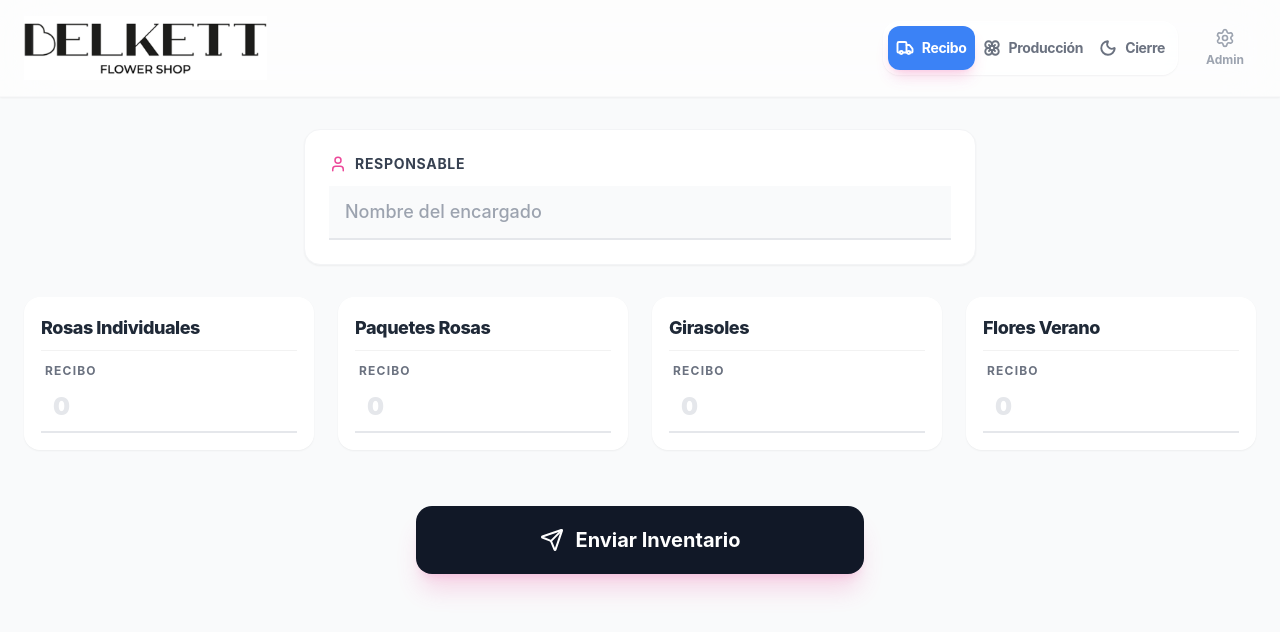
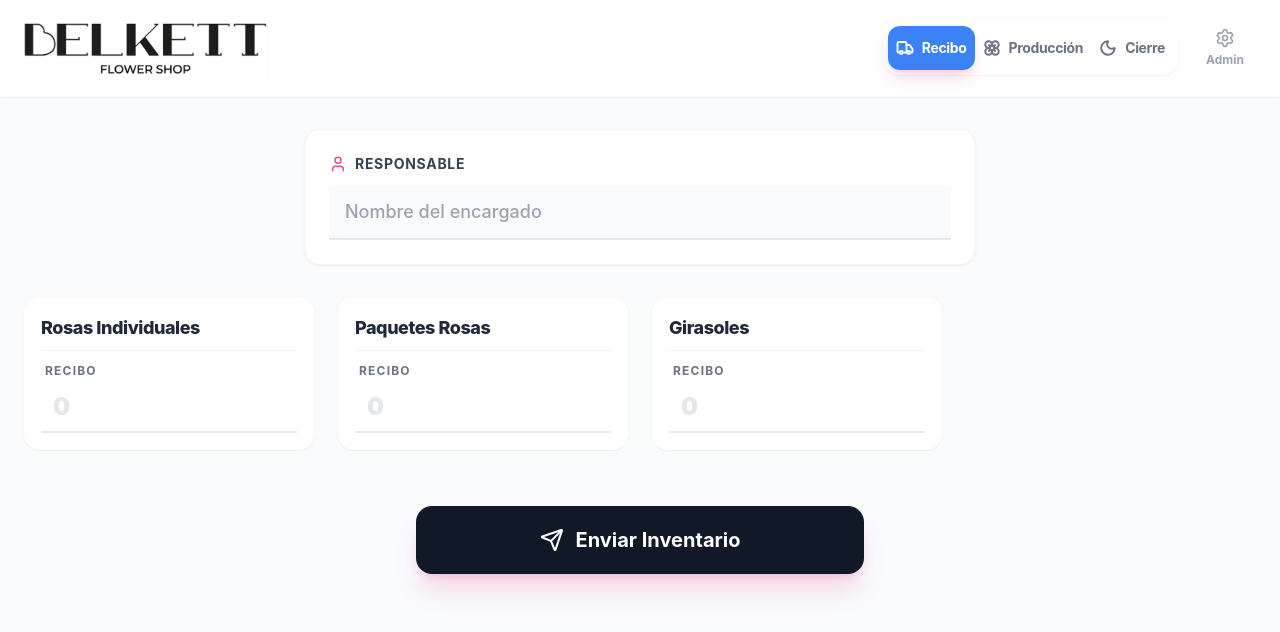
Before and after one commit to jisilva10/Belkett-Web, a React (Vite) app: page / in a window 1280 px wide. Shown: the top 632 px of the page. Built offline with nearby package versions, Linux system fonts and the light colour scheme.

Commit message:
Remove Flores de Verano and fix App.jsx syntax

```diff
--- a/src/App.jsx
+++ b/src/App.jsx
@@ -21,7 +21,6 @@ export default function App() {
     rosas_individuales: { principal: '', vendido: '', seguidor: '', danado: '' },
     paquetes_rosas: { principal: '', vendido: '', danado: '' },
     girasoles: { principal: '', vendido: '', danado: '' },
-    flores_verano: { principal: '', vendido: '', danado: '' },
     responsable: ''
   });
 
@@ -66,8 +65,7 @@ export default function App() {
         const allData = [
           formData.rosas_individuales,
           formData.paquetes_rosas,
-          formData.girasoles,
-          formData.flores_verano
+          formData.girasoles
         ];
 
         // Check if any category has these values > 0
@@ -97,11 +95,6 @@ export default function App() {
           principal: getNumber(formData.girasoles.principal),
           danado: getNumber(formData.girasoles.danado),
           vendido: getNumber(formData.girasoles.vendido)
-        },
-        flores_verano: {
-          principal: getNumber(formData.flores_verano.principal),
-          danado: getNumber(formData.flores_verano.danado),
-          vendido: getNumber(formData.flores_verano.vendido)
         }
       }
     };
@@ -131,8 +124,7 @@ export default function App() {
       ...prev,
       rosas_individuales: { principal: '', vendido: '', seguidor: '', danado: '' },
       paquetes_rosas: { principal: '', vendido: '', danado: '' },
-      girasoles: { principal: '', vendido: '', danado: '' },
-      flores_verano: { principal: '', vendido: '', danado: '' },
+      girasoles: { principal: '', vendido: '', danado: '' }
     }));
   };
 
@@ -224,14 +216,6 @@ export default function App() {
               color="bg-white"
             />
 
-            <FlowerInputGroup
-              title="Flores Verano"
-              categoryId="flores_verano"
-              mode={mode}
-              data={formData.flores_verano}
-              onChange={handleInputChange}
-              color="bg-white"
-            />
           </div>
 
           {/* Submit Button */}
--- a/src/components/AdminModal.jsx
+++ b/src/components/AdminModal.jsx
@@ -15,7 +15,6 @@ export function AdminModal({ isOpen, onClose }) {
         paquetes_rosas: '',
         rosas_individuales: '',
         girasoles: '',
-        flores_verano: ''
     });
 
     const handleUnlock = () => {
@@ -57,7 +56,6 @@ export function AdminModal({ isOpen, onClose }) {
                 paquetes_rosas: { principal: Number(inventoryData.paquetes_rosas) || 0 },
                 rosas_individuales: { principal: Number(inventoryData.rosas_individuales) || 0 },
                 girasoles: { principal: Number(inventoryData.girasoles) || 0 },
-                flores_verano: { principal: Number(inventoryData.flores_verano) || 0 }
             }
         };
 
@@ -69,7 +67,7 @@ export function AdminModal({ isOpen, onClose }) {
             });
             if (res.ok) {
                 alert("Ingreso registrado correctamente");
-                setInventoryData({ paquetes_rosas: '', rosas_individuales: '', girasoles: '', flores_verano: '' });
+                setInventoryData({ paquetes_rosas: '', rosas_individuales: '', girasoles: '' });
             } else {
                 alert("Error al registrar ingreso");
             }
@@ -222,17 +220,6 @@ export function AdminModal({ isOpen, onClose }) {
                                                         placeholder="0"
                                                     />
                                                 </div>
-                                                <div className="space-y-1">
-                                                    <label className="text-xs font-bold text-gray-500 uppercase">🌸 Flores Verano</label>
-                                                    <input
-                                                        type="number"
-                                                        name="flores_verano"
-                                                        value={inventoryData.flores_verano}
-                                                        onChange={handleInventoryChange}
-                                                        className="w-full bg-gray-50 border border-gray-200 rounded-lg px-3 py-2 outline-none focus:border-green-500 transition-colors"
-                                                        placeholder="0"
-                                                    />
-                                                </div>
                                             </div>
 
                                             <button
```
